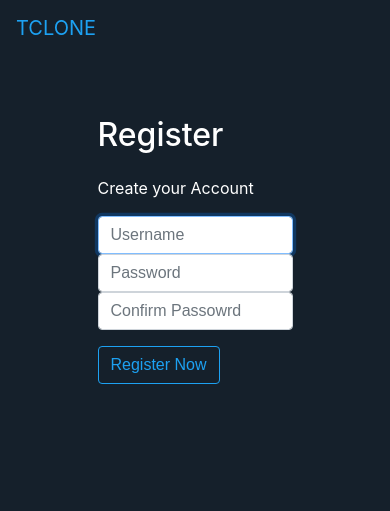
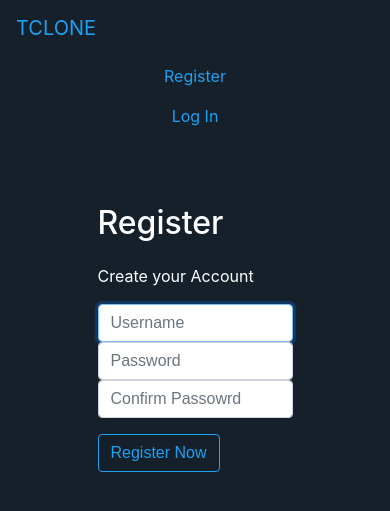
Before and after one commit to matthope1/tclone, a Flask app: page /register in a window 390 px wide. Shown: the top 511 px of the page. Run offline with Flask 2, Linux system fonts and the light colour scheme; some libraries are stand-ins or nearby versions.

Commit message:
added breakpoints in styling

```diff
--- a/static/styles.css
+++ b/static/styles.css
@@ -76,3 +76,14 @@ main {
 .tweet-date {
     font-size: 16px;
 }
+
+
+/* media queries */
+
+
+@media (max-width: 768px) {
+    nav.navbar.navbar-expand-md {
+        text-align: center;
+    }
+
+}
--- a/templates/layout.html
+++ b/templates/layout.html
@@ -13,19 +13,12 @@
 
 <body>
     <nav class="navbar navbar-expand-md">
-        <!--<span class="red">$</span><span class="yellow">5</span> <span class="green">0</span>-->
         <a class="navbar-brand" href="/"><span>TCLONE</span></a>
         <button aria-controls="navbar" aria-expanded="false" aria-label="Toggle navigation" class="navbar-toggler" data-target="#navbar" data-toggle="collapse" type="button">
             <span class="navbar-toggler-icon"></span>
         </button>
-        <div class="collapse navbar-collapse" id="navbar">
+        <div class="navbar-collapse" id="navbar">
             {% if session.user_id %}
-                <ul class="navbar-nav mr-auto mt-2">
-                    <!-- <li class="nav-item"><a class="nav-link" href="/">link1</a></li>
-                    <li class="nav-item"><a class="nav-link" href="/">link2</a></li>
-                    <li class="nav-item"><a class="nav-link" href="/">link3</a></li>
-                    <li class="nav-item"><a class="nav-link" href="/">link4</a></li> -->
-                </ul>
                 <ul class="navbar-nav ml-auto mt-2">
                     <li class="nav-item"><a class="nav-link" href="/manage-profile">Manage Profile</a></li>
                     <li class="nav-item"><a class="nav-link" href="/logout">Log Out</a></li>
@@ -48,7 +41,7 @@
     {% endif %}
 
     <main>
-        <div>
+        <div class="main-block">
             {% block main %}{% endblock %}
         </div>
     </main>
```
